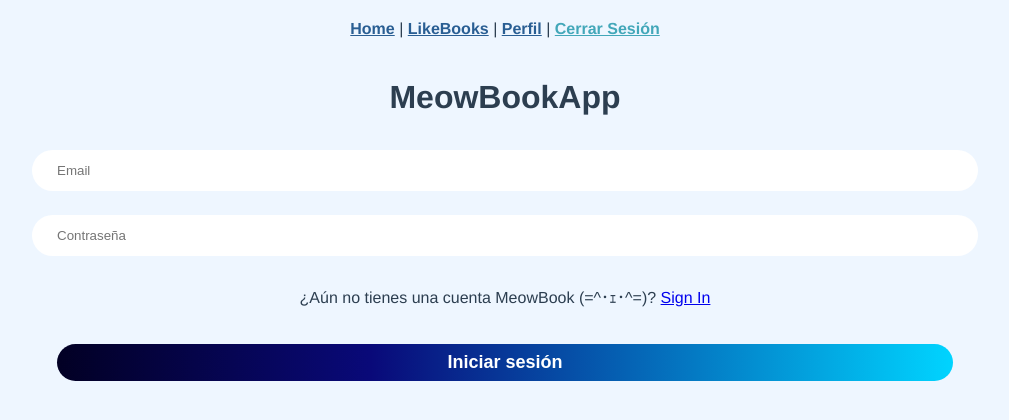
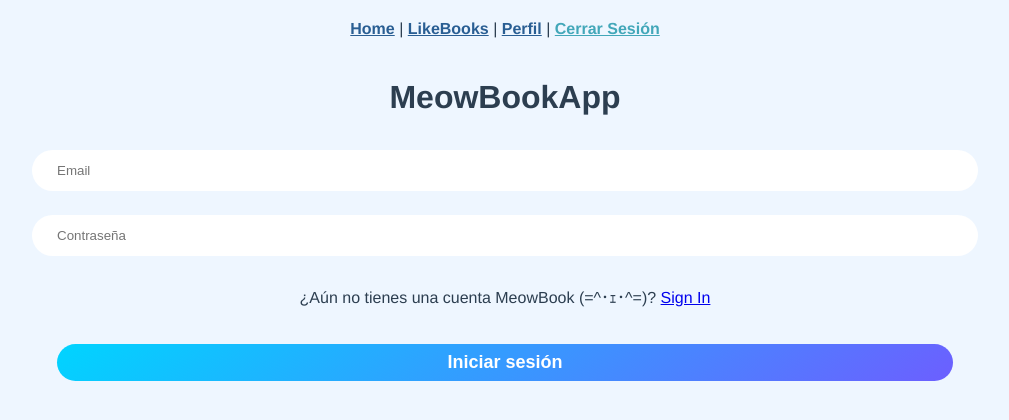
Before and after one commit to AaronCS25/MeowBook---DBP---P2, a Vue app in the folder frontend/meowbook/: page / in a window 1280 px wide. Shown: the top 420 px of the page, without its empty margins (135-1144 px from the left). Built offline with nearby package versions, Linux system fonts and the light colour scheme.

Commit message:
Update Login.vue

```diff
--- a/frontend/meowbook/src/views/Login.vue
+++ b/frontend/meowbook/src/views/Login.vue
@@ -91,12 +91,11 @@ export default {
   border-radius: 25px;
   width: 70%;
   text-align: center;
-  background: rgb(2, 0, 36);
+  background: rgb(0, 212, 255);
   background: linear-gradient(
-    90deg,
-    rgba(2, 0, 36, 1) 0%,
-    rgba(9, 9, 121, 1) 35%,
-    rgba(0, 212, 255, 1) 100%
+    141deg,
+    rgba(0, 212, 255, 1) 0%,
+    rgba(108, 95, 255, 1) 100%
   );
   border: none;
   color: white;
```
